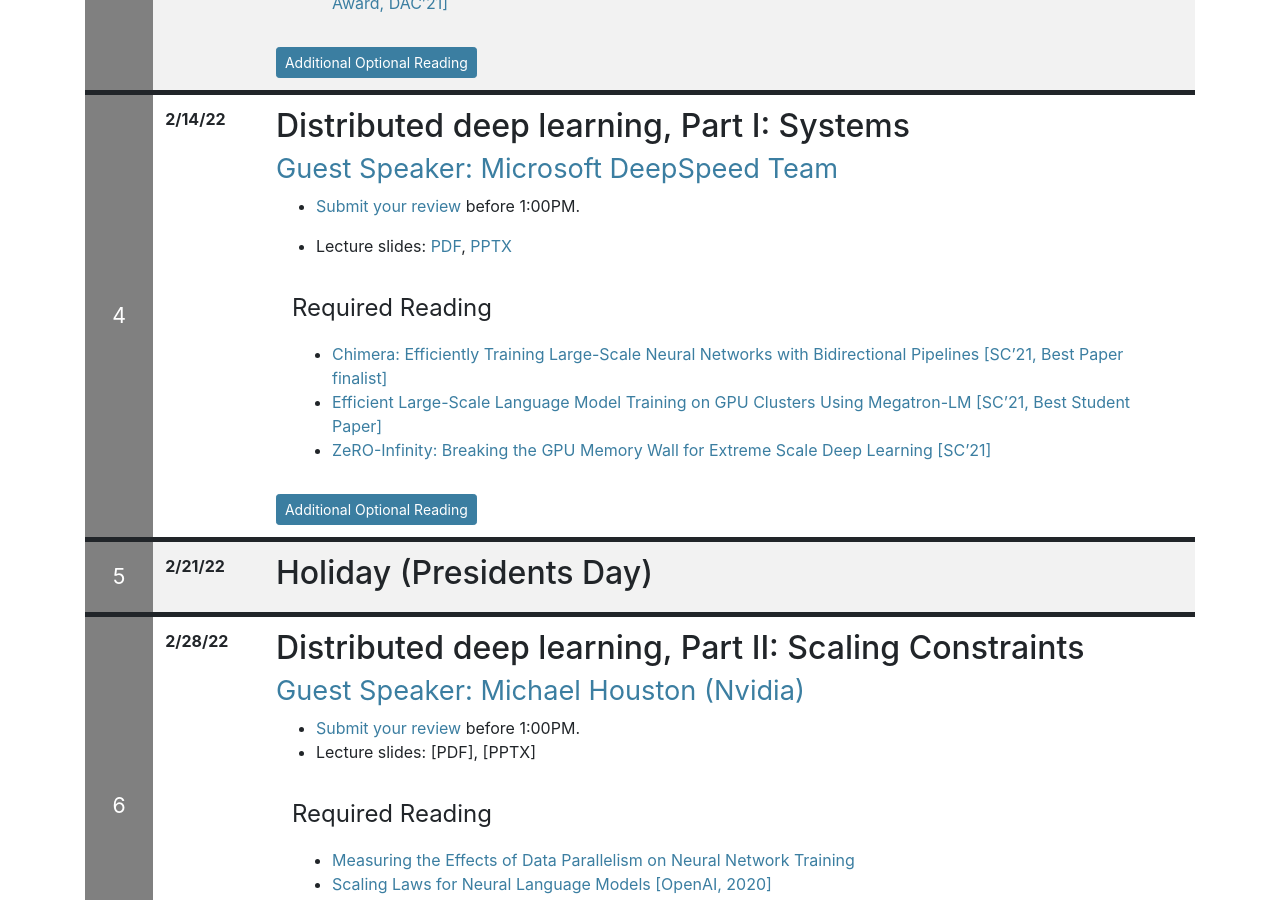
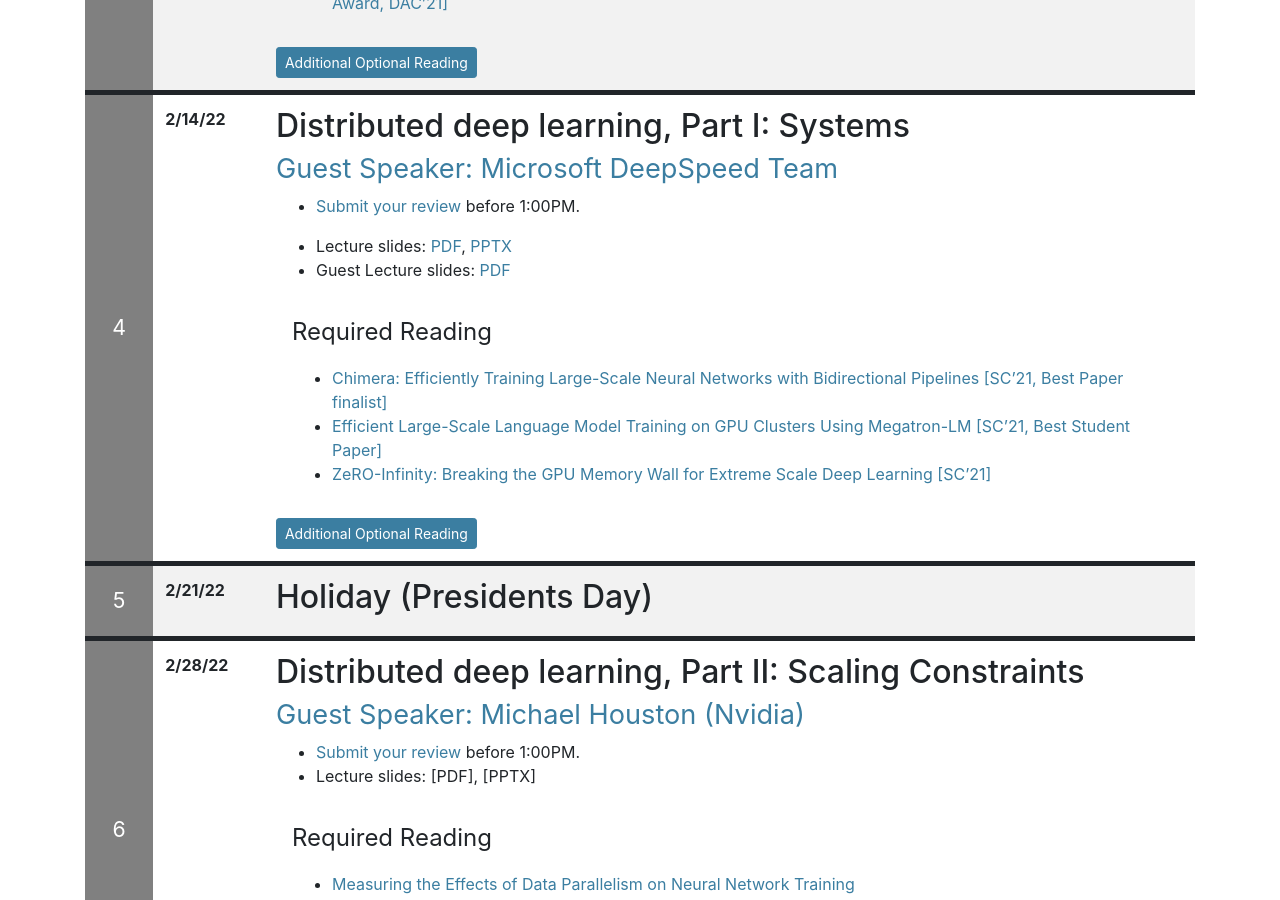
Before and after one commit to ucbrise/cs294-ai-sys-sp22, a Jekyll site: the page built from index.md, in a window 1280 px wide and 900 px high, scrolled down 2383 px. Built offline with Jekyll 4.4.1, drawn with Linux system fonts in a browser that asks for light colours; nearby versions of some CDN libraries; our own code applies the rules of GitHub Pages for plain Markdown files.

Commit message:
added MSFT guest lecture slides

```diff
--- a/index.md
+++ b/index.md
@@ -154,6 +154,7 @@ This lecture will be an overview of the class, requirements, and an introduction
 * [Submit your review](https://forms.gle/rCsHe1oFqMSiKjgw7) before 1:00PM.
 
 * Lecture slides: [PDF](assets/lectures/lec04/lec_04.pdf), [PPTX](assets/lectures/lec04/lec_04.pptx)
+* Guest Lecture slides: [PDF](assets/lectures/lec04/zero-family.pptx)
 
 
 <div class="reading">
```
Also changed, not shown: 1 other file.
